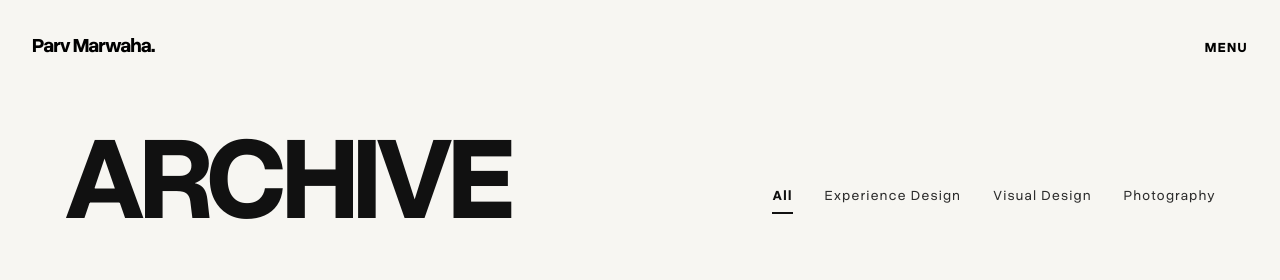
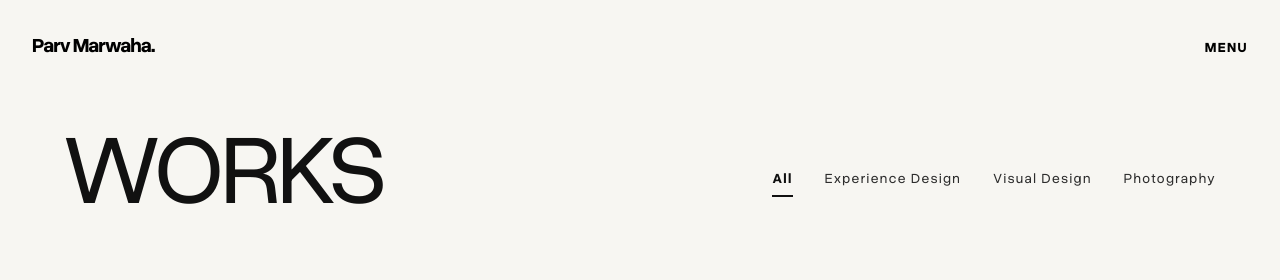
Before and after one commit to ParvMarwaha/portfolio_parvmarwaha, a Next.js app: page /works in a window 1280 px wide. Shown: the top 280 px of the page. Built offline with nearby package versions, Linux system fonts and the light colour scheme.

Commit message:
style: update works heading text and styling

```diff
--- a/src/app/works/page.tsx
+++ b/src/app/works/page.tsx
@@ -76,8 +76,8 @@ export default function WorksGallery() {
           transition={{ duration: 0.8, ease: [0.76, 0, 0.24, 1], delay: 0.2 }}
           className="flex flex-col lg:flex-row lg:items-end justify-between gap-12 mb-20 md:mb-32 mt-12 md:mt-0"
         >
-          <h1 className="text-6xl md:text-8xl lg:text-[120px] font-sans font-bold tracking-tighter leading-[0.85] uppercase">
-            Archive
+          <h1 className="text-5xl md:text-7xl lg:text-[100px] font-sans font-normal tracking-tight leading-[0.85] uppercase">
+            Works
           </h1>
 
           {/* Filters */}
```
